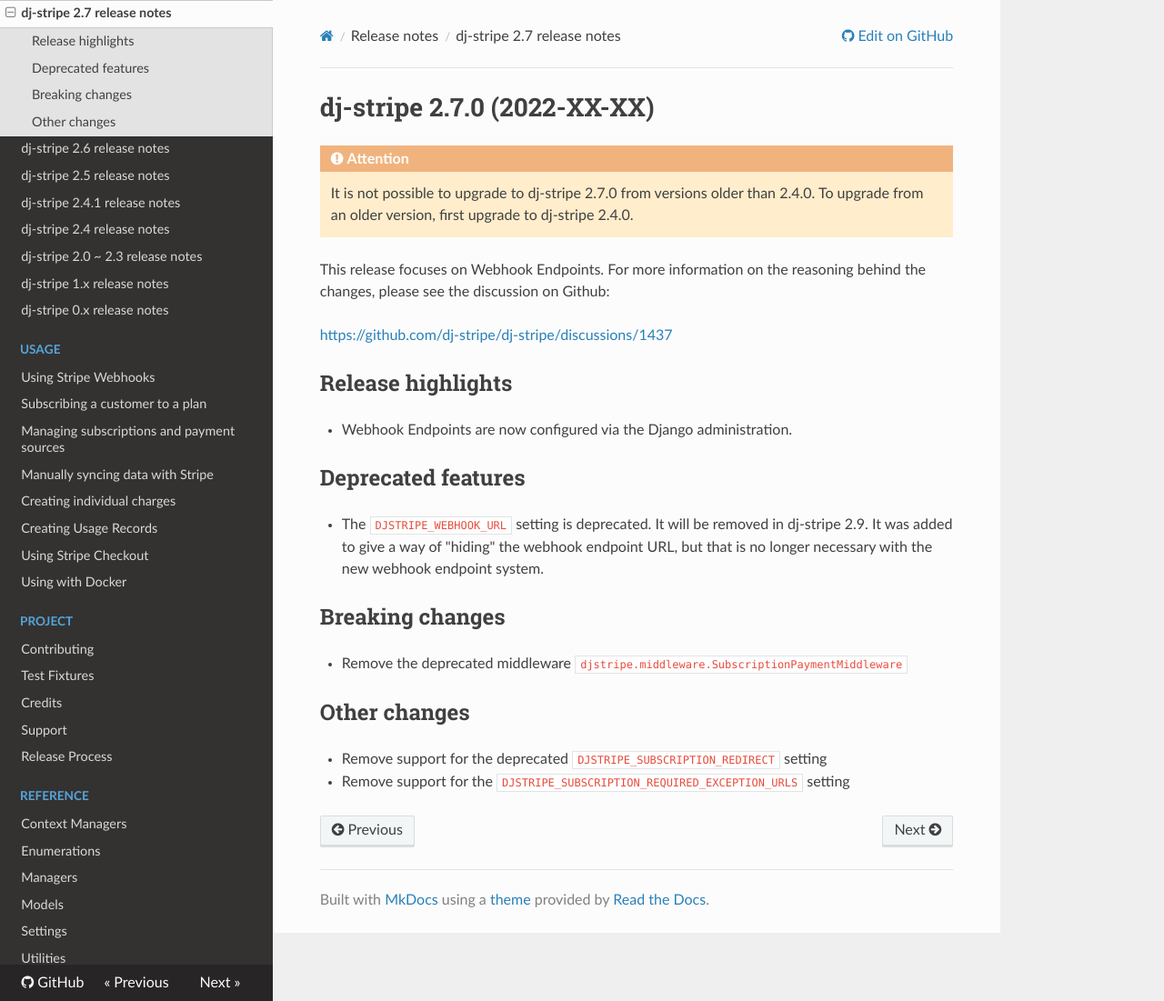
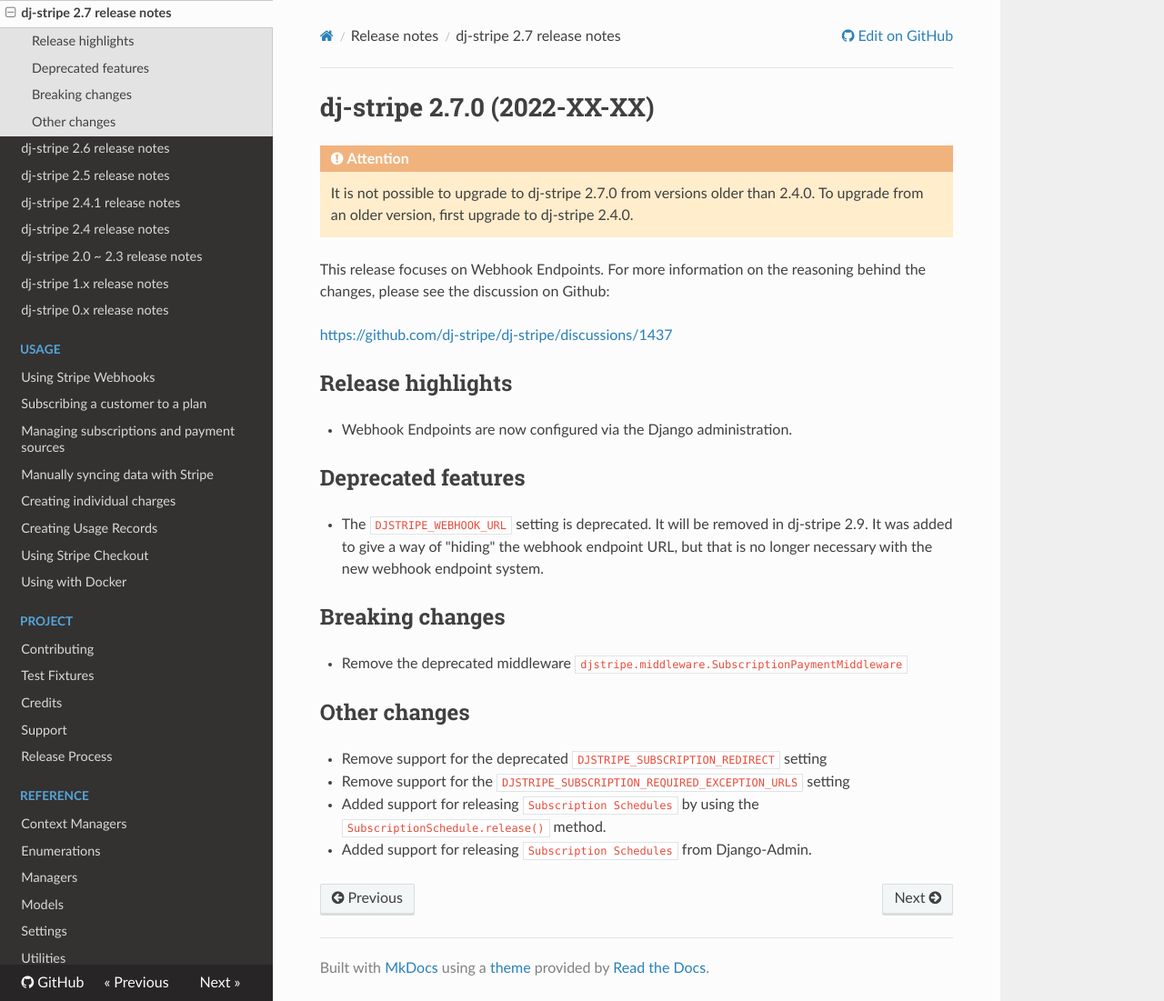
Before and after one commit to dj-stripe/dj-stripe, an MkDocs documentation site: the page built from docs/history/2_7_0.md, in a window 1280 px wide and 1101 px high. Shown: the whole window at 91% size. Built offline with MkDocs 1.6.1, drawn with Linux system fonts in a browser that asks for light colours; nearby versions of some CDN libraries.

Commit message:
Updated 2.7.0 release docs with changes in this PR

```diff
--- a/docs/history/2_7_0.md
+++ b/docs/history/2_7_0.md
@@ -28,3 +28,5 @@
 
 -   Remove support for the deprecated `DJSTRIPE_SUBSCRIPTION_REDIRECT` setting
 -   Remove support for the `DJSTRIPE_SUBSCRIPTION_REQUIRED_EXCEPTION_URLS` setting
+-   Added support for releasing `Subscription Schedules` by using the `SubscriptionSchedule.release()` method.
+-   Added support for releasing `Subscription Schedules` from Django-Admin.
```
